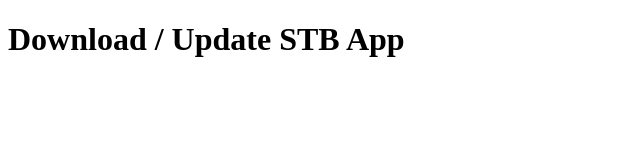
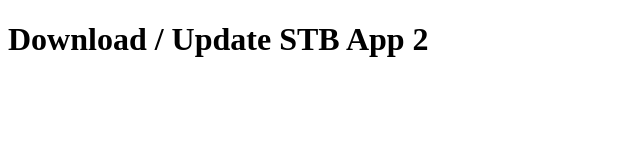
Before and after one commit to Techlystb/stb-pwa, a plain HTML site: page index.html in a window 1280 px wide. Shown: the full height of the page, 0-640 px from the left. Drawn offline with Linux system fonts and the light colour scheme.

Commit message:
Update index.html

```diff
--- a/index.html
+++ b/index.html
@@ -9,7 +9,7 @@
 
 </head>
 <body>
-  <h1>Download / Update STB App</h1>
+  <h1>Download / Update STB App 2</h1>
   <button id="installBtn" style="display:none;">Install App</button>
 
   <script>
```
